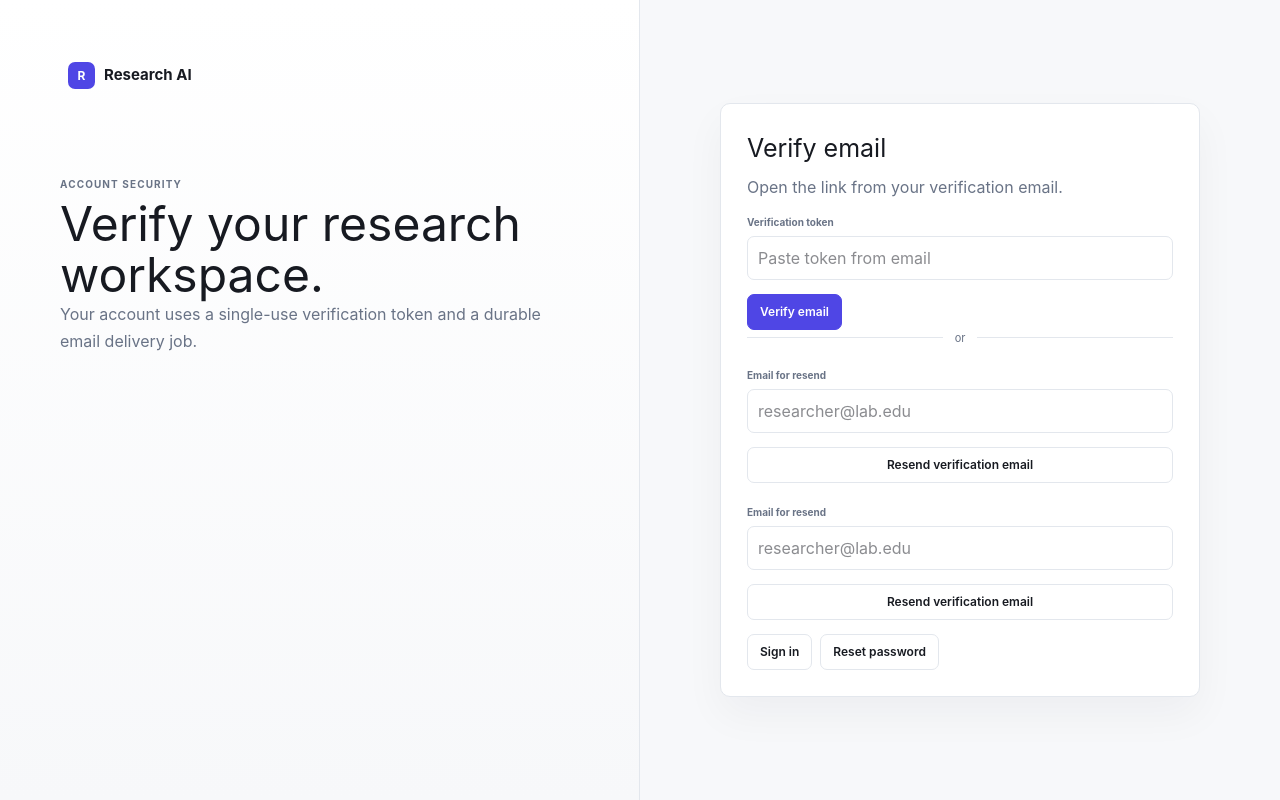
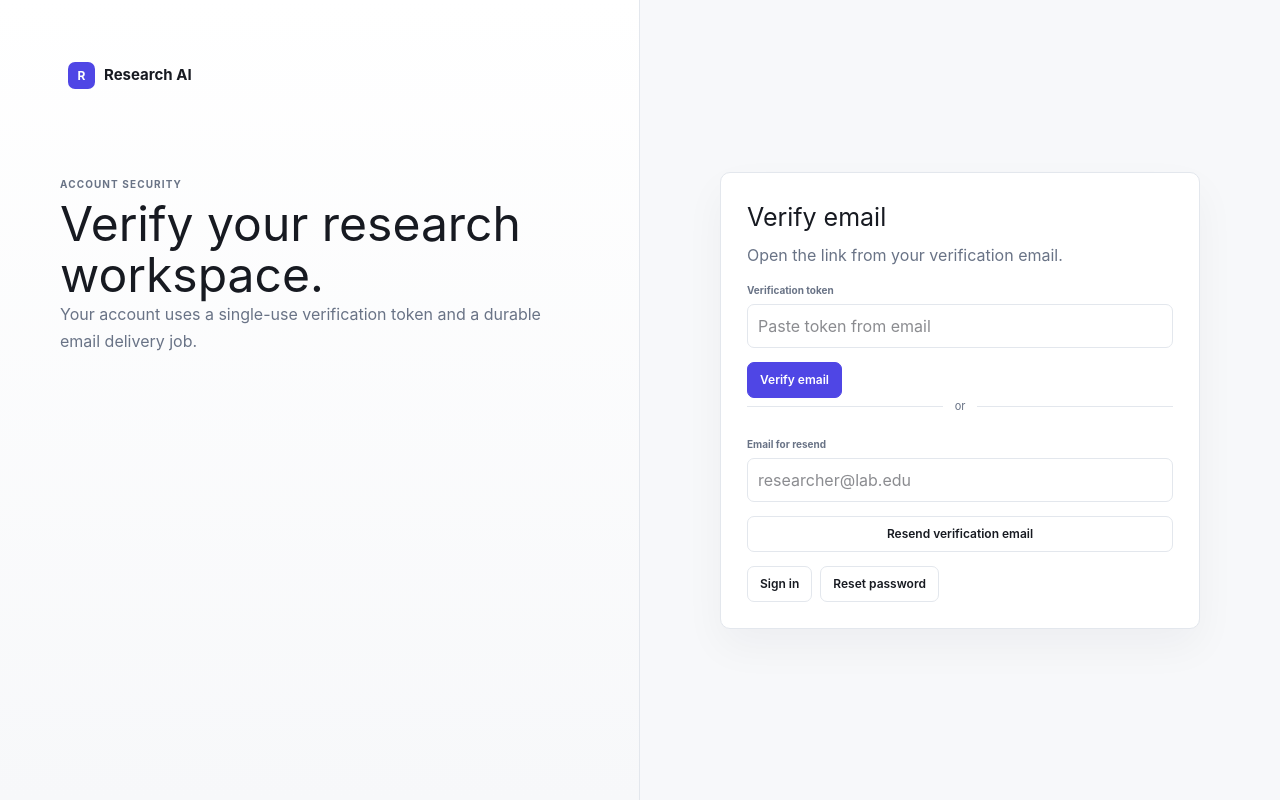
Before and after one commit to mehrabja/research-ai, a Next.js app in the folder apps/web/: page /verify-email in a window 1280 px wide. Built offline with nearby package versions, Linux system fonts and the light colour scheme.

Commit message:
fix(web): remove duplicate email verification form

```diff
--- a/apps/web/src/app/verify-email/page.tsx
+++ b/apps/web/src/app/verify-email/page.tsx
@@ -43,7 +43,6 @@ function VerifyEmailForm(){
       <button className="btn primary" style={{marginTop:14}} disabled={!token||busy} onClick={()=>void verify()}>{busy?"Verifying…":"Verify email"}</button>
       <div className="divider">or</div>
       <form className="auth-form" onSubmit={resend}><div className="field"><label htmlFor="resend-email">Email for resend</label><input id="resend-email" className="input" type="email" autoComplete="email" value={email} onChange={e=>setEmail(e.target.value)} placeholder="researcher@lab.edu" required/></div><button className="btn" disabled={resending}>{resending?"Sending…":"Resend verification email"}</button></form>
-      <form className="auth-form" onSubmit={resend}><div className="field"><label htmlFor="verification-email">Email for resend</label><input id="verification-email" className="input" type="email" autoComplete="email" value={email} onChange={e=>setEmail(e.target.value)} placeholder="researcher@lab.edu" required/></div><button className="btn" disabled={resending}>{resending?"Sending…":"Resend verification email"}</button></form>
       <div className="actions" style={{marginTop:14}}><Link className="btn" href="/login">Sign in</Link><Link className="btn" href="/forgot-password">Reset password</Link></div>
     </div></section>
   </div>;
```
